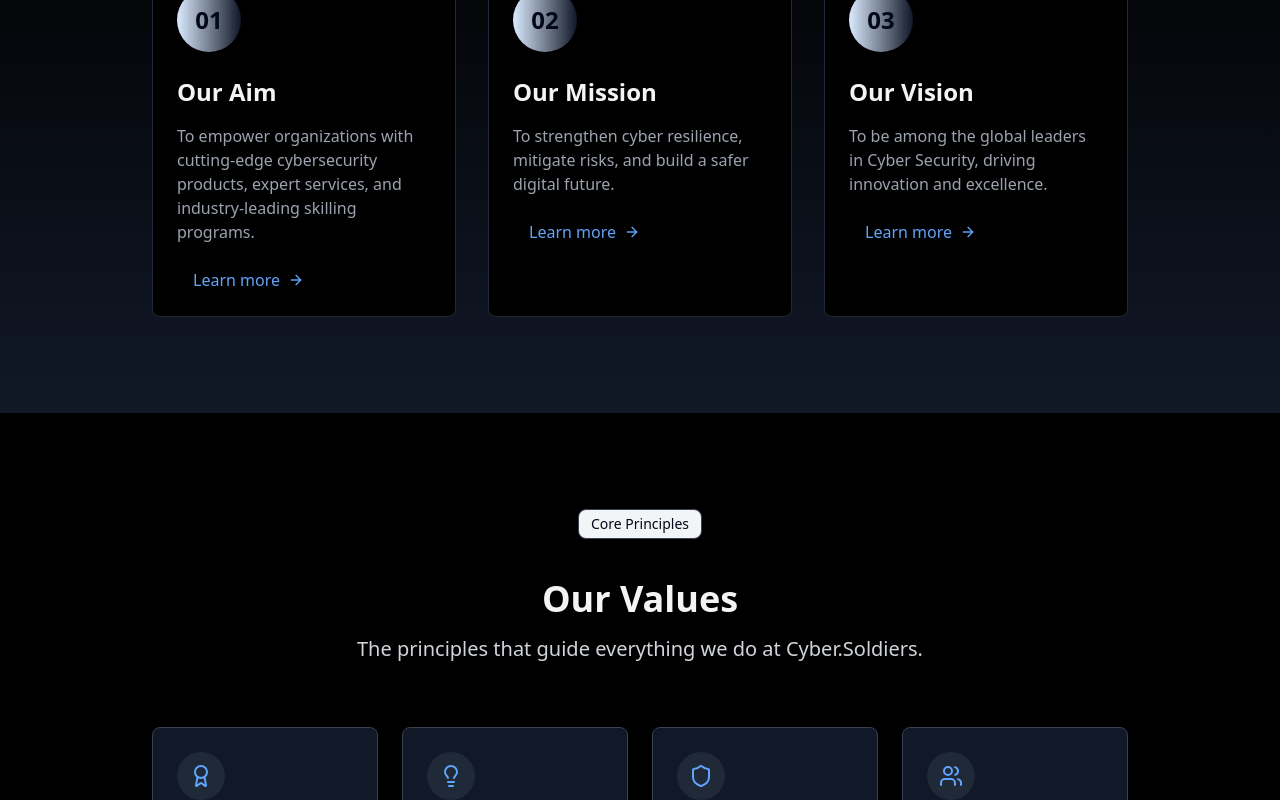
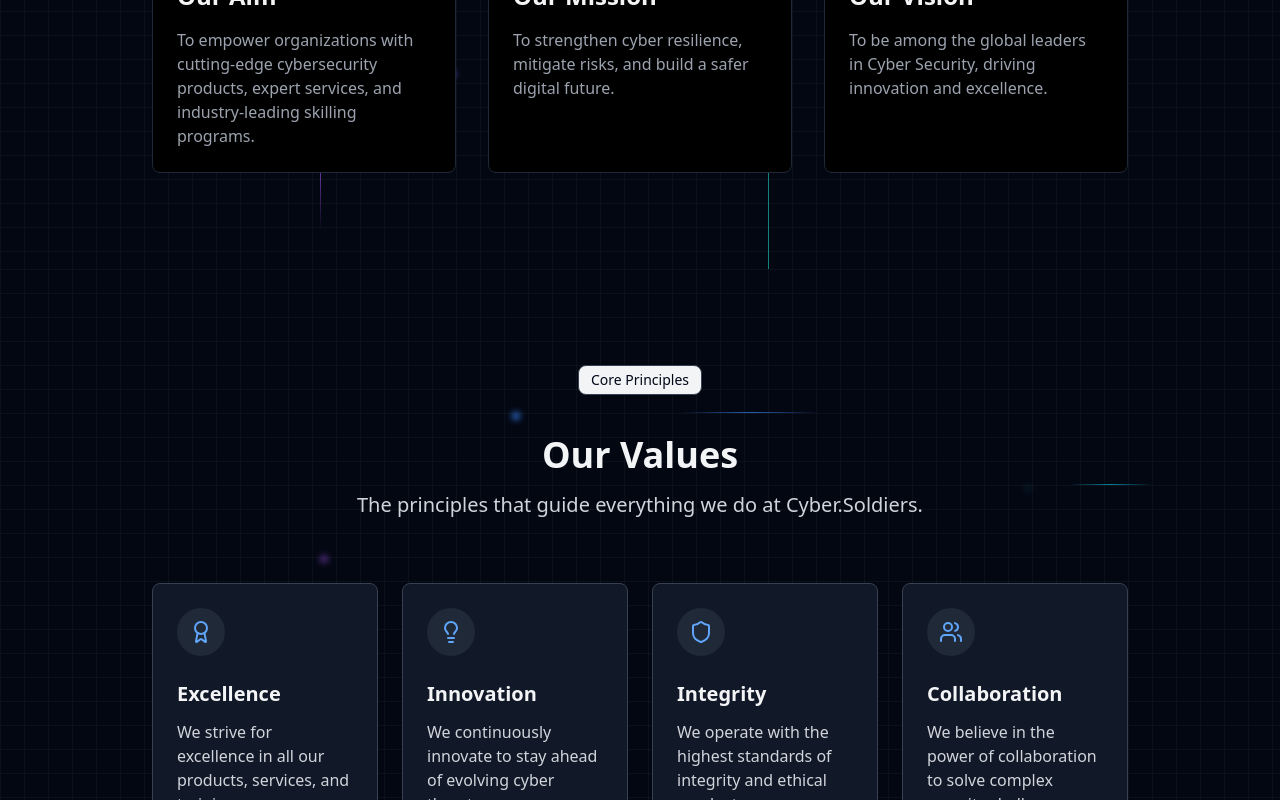
Before and after one commit to Devmangrani/Cyber-Soilders, a React (Vite) app: page /about in a window 1280 px wide. Shown: the part 840-1640 px from the top of the page. Built offline with nearby package versions, Linux system fonts and the light colour scheme.

Commit message:
Merged devmangrani/main with local changes

```diff
--- a/src/components/about.jsx
+++ b/src/components/about.jsx
@@ -55,6 +55,60 @@ const timeline = [
     description: "Setting new standards in cyber security with cutting-edge products and services.",
   }
 ]
+
+const GridBackground = () => (
+  <div className="absolute inset-0">
+    {/* Enhanced grid background with finer lines, glow nodes and subtle animation */}
+    <div className="absolute inset-0 w-full h-full bg-[linear-gradient(to_right,#80808012_1px,transparent_1px),linear-gradient(to_bottom,#80808012_1px,transparent_1px)] bg-[size:24px_24px] overflow-hidden">
+      {/* Grid node glow effects */}
+      <div
+        className="grid-node absolute h-1.5 w-1.5 sm:h-2 sm:w-2 rounded-full bg-blue-500 blur-[3px] opacity-0 top-[20%] left-[40%] animate-grid-node-blink"
+        style={{ animationDelay: "0.5s" }}
+      ></div>
+      <div
+        className="grid-node absolute h-1.5 w-1.5 sm:h-2 sm:w-2 rounded-full bg-purple-500 blur-[3px] opacity-0 top-[40%] left-[25%] animate-grid-node-blink"
+        style={{ animationDelay: "1.2s" }}
+      ></div>
+      <div
+        className="grid-node absolute h-1.5 w-1.5 sm:h-2 sm:w-2 rounded-full bg-teal-500 blur-[3px] opacity-0 top-[70%] left-[60%] animate-grid-node-blink"
+        style={{ animationDelay: "2.7s" }}
+      ></div>
+      <div
+        className="grid-node absolute h-1.5 w-1.5 sm:h-2 sm:w-2 rounded-full bg-cyan-500 blur-[3px] opacity-0 top-[30%] left-[80%] animate-grid-node-blink"
+        style={{ animationDelay: "1.8s" }}
+      ></div>
+      <div
+        className="grid-node absolute h-1.5 w-1.5 sm:h-2 sm:w-2 rounded-full bg-indigo-500 blur-[3px] opacity-0 top-[60%] left-[35%] animate-grid-node-blink"
+        style={{ animationDelay: "3.5s" }}
+      ></div>
+
+      {/* Grid line trace effects */}
+      <div
+        className="grid-trace absolute h-[1px] w-[100px] sm:w-[200px] bg-gradient-to-r from-blue-500/0 via-blue-500/70 to-blue-500/0 top-[20%] left-[40%] animate-grid-trace-horizontal"
+        style={{ animationDelay: "0.5s" }}
+      ></div>
+      <div
+        className="grid-trace absolute h-[100px] sm:h-[200px] w-[1px] bg-gradient-to-b from-purple-500/0 via-purple-500/70 to-purple-500/0 top-[40%] left-[25%] animate-grid-trace-vertical"
+        style={{ animationDelay: "1.2s" }}
+      ></div>
+      <div
+        className="grid-trace absolute h-[75px] sm:h-[150px] w-[1px] bg-gradient-to-r from-teal-500/0 via-teal-500/70 to-teal-500/0 top-[70%] left-[60%] animate-grid-trace-horizontal"
+        style={{ animationDelay: "2.7s" }}
+      ></div>
+      <div
+        className="grid-trace absolute h-[1px] w-[60px] sm:w-[120px] bg-gradient-to-r from-cyan-500/0 via-cyan-500/70 to-cyan-500/0 top-[30%] left-[80%] animate-grid-trace-horizontal"
+        style={{ animationDelay: "1.8s" }}
+      ></div>
+      <div
+        className="grid-trace absolute h-[60px] sm:h-[120px] w-[1px] bg-gradient-to-b from-indigo-500/0 via-indigo-500/70 to-indigo-500/0 top-[60%] left-[35%] animate-grid-trace-vertical"
+        style={{ animationDelay: "3.5s" }}
+      ></div>
+    </div>
+
+    {/* Radial gradient overlay */}
+    <div className="absolute inset-0 bg-[radial-gradient(circle_at_50%_50%,rgba(var(--primary),0.1),transparent_50%)]" />
+  </div>
+);
 
 export default function About() {
   // Refs for animations and sections
@@ -248,7 +302,7 @@ export default function About() {
       {/* Hero Section */}
       <section
         ref={heroRef}
-        className="relative w-full py-16 md:py-28 lg:py-36 bg-gradient-to-b  from-black to-gray-900"
+        className="w-full py-16 md:py-24 relative overflow-hidden bg-gray-950"
       >
         {/* Enhanced grid background with finer lines, glow nodes and subtle animation */}
         <div
@@ -402,8 +456,9 @@ export default function About() {
       {/* Mission Section */}
       <section
         ref={missionRef}
-        className="w-full py-16 md:py-24 bg-gradient-to-b from-black to-gray-900"
+        className="w-full py-16 md:py-24 relative overflow-hidden bg-gray-950"
       >
+        <GridBackground />
         <div className="container px-4 md:px-6 mx-auto max-w-5xl">
           <div className="grid grid-cols-1 md:grid-cols-3 gap-8">
             <div
@@ -415,10 +470,10 @@ export default function About() {
               </div>
               <h2 className="text-2xl font-bold mb-4 text-gray-100 transition-colors duration-100">Our Aim</h2>
               <p className="text-gray-400">To empower organizations with cutting-edge cybersecurity products, expert services, and industry-leading skilling programs.</p>
-              <div className="mt-6 flex items-center text-blue-400 transform translate-x-4 transition-all duration-300">
+              {/* <div className="mt-6 flex items-center text-blue-400 transform translate-x-4 transition-all duration-300">
                 <span className="mr-2">Learn more</span>
                 <ArrowRight className="h-4 w-4" />
-              </div>
+              </div> */}
             </div>
             <div
               className="mission-card group p-6 rounded-lg border border-gray-800 bg-black hover:border-gray-700 transition-all duration-500"
@@ -429,10 +484,10 @@ export default function About() {
               </div>
               <h2 className="text-2xl font-bold mb-4 text-gray-100 transition-colors duration-300">Our Mission</h2>
               <p className="text-gray-400">To strengthen cyber resilience, mitigate risks, and build a safer digital future.</p>
-              <div className="mt-6 flex items-center text-blue-400 transform translate-x-4 transition-all duration-300">
+              {/* <div className="mt-6 flex items-center text-blue-400 transform translate-x-4 transition-all duration-300">
                 <span className="mr-2">Learn more</span>
                 <ArrowRight className="h-4 w-4" />
-              </div>
+              </div> */}
             </div>
             <div
               className="mission-card group p-6 rounded-lg border border-gray-800 bg-black hover:border-gray-700 transition-all duration-500"
@@ -443,10 +498,10 @@ export default function About() {
               </div>
               <h2 className="text-2xl font-bold mb-4 text-gray-100 transition-colors duration-300">Our Vision</h2>
               <p className="text-gray-400">To be among the global leaders in Cyber Security, driving innovation and excellence.</p>
-              <div className="mt-6 flex items-center text-blue-400 transform translate-x-4 transition-all duration-300">
+              {/* <div className="mt-6 flex items-center text-blue-400 transform translate-x-4 transition-all duration-300">
                 <span className="mr-2">Learn more</span>
                 <ArrowRight className="h-4 w-4" />
-              </div>
+              </div> */}
             </div>
           </div>
         </div>
@@ -455,11 +510,9 @@ export default function About() {
       {/* Values Section */}
       <section
         ref={valuesRef}
-        className="w-full py-16 md:py-24 relative overflow-hidden bg-black"
+        className="w-full py-16 md:py-24 relative overflow-hidden bg-gray-950"
       >
-        {/* Animated background elements - reduced opacity */}
-        <div className="absolute right-1/4 top-1/3 -z-10 h-96 w-96 rounded-full bg-gradient-to-b from-blue-500/5 to-green-500/5 blur-3xl"></div>
-        <div className="absolute left-0 bottom-1/4 -z-10 h-96 w-96 rounded-full bg-gradient-to-tr from-green-500/5 to-blue-500/5 blur-3xl"></div>
+        <GridBackground />
 
         {/* Animated particles - reduced number and opacity */}
         <div className="absolute inset-0 -z-10">
@@ -504,17 +557,7 @@ export default function About() {
         ref={founderRef}
         className="w-full py-16 md:py-24 bg-gray-950 relative overflow-hidden"
       >
-        {/* Enhanced animated background elements */}
-        <div className="absolute right-0 top-1/4 -z-10 h-96 w-96 rounded-full bg-gradient-to-b from-blue-500/20 to-purple-500/20 blur-3xl parallax-bg-slow"></div>
-        <div className="absolute left-1/4 bottom-1/4 -z-10 h-64 w-64 rounded-full bg-gradient-to-tr from-purple-500/10 to-blue-500/10 blur-3xl parallax-bg-fast"></div>
-
-        {/* Animated particles */}
-        <div className="absolute inset-0 -z-10">
-          <div className="absolute particle top-1/4 left-1/5 size-2 rounded-full bg-blue-500/30"></div>
-          <div className="absolute particle top-3/4 left-2/3 size-3 rounded-full bg-purple-500/30"></div>
-          <div className="absolute particle top-1/3 left-3/4 size-2 rounded-full bg-green-500/30"></div>
-          <div className="absolute particle top-2/3 left-1/4 size-2 rounded-full bg-yellow-500/30"></div>
-        </div>
+        <GridBackground />
 
         <div className="container px-4 md:px-6 mx-auto max-w-5xl">
           <div className="flex flex-col items-center text-center space-y-4 mb-16">
```
